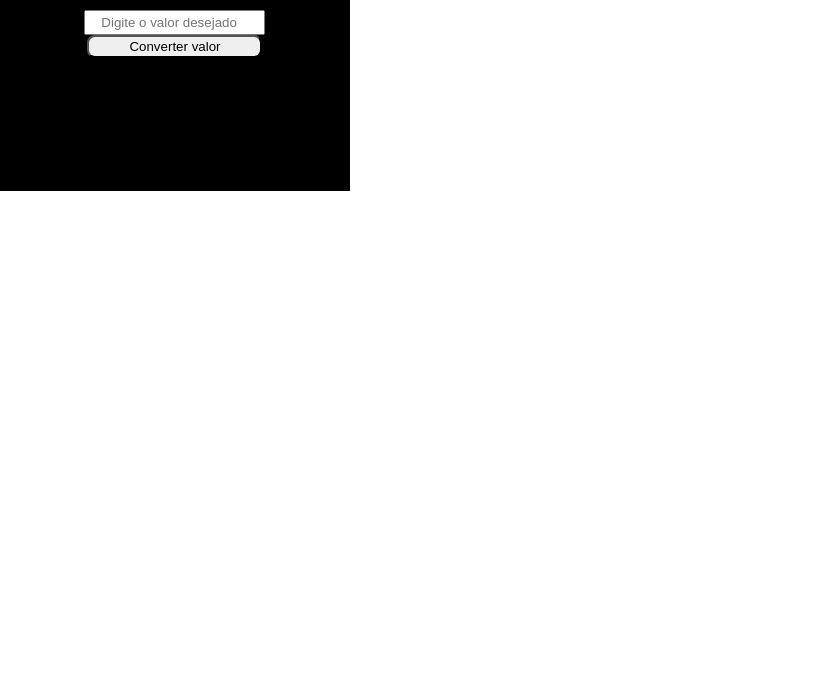
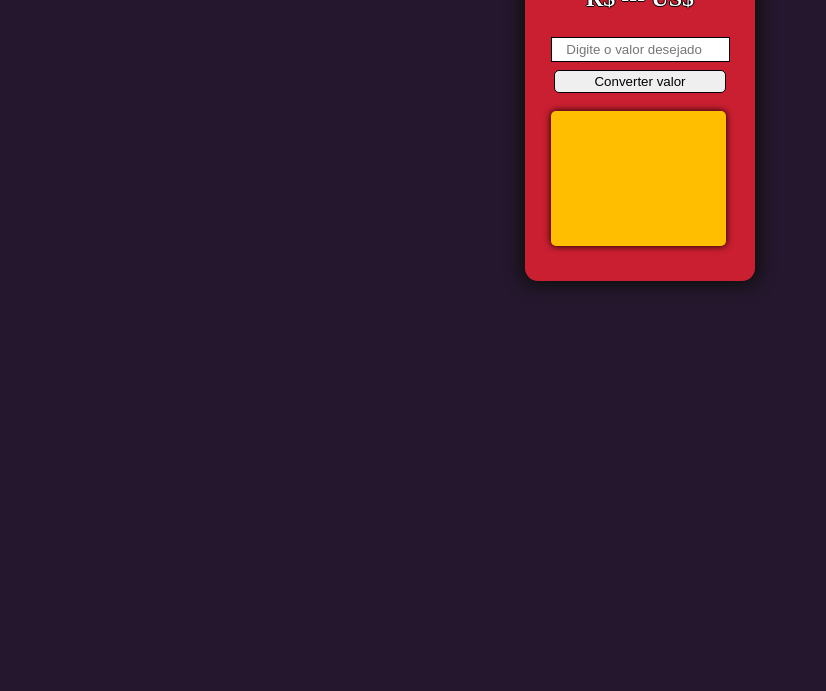
Before and after one commit to thiagO031/Conversor-Dinheiro, a plain HTML site: page index.html in a window 1280 px wide. Shown: the part 109-800 px from the top of the page, without its empty margins (0-826 px from the left). Drawn offline with Linux system fonts and the light colour scheme.

Commit message:
projeto completo

```diff
--- a/index.html
+++ b/index.html
@@ -15,8 +15,9 @@
         <div class="container">
             <!-- <img src="./img/tezos-VhWoA_flio8-unsplash.jpg" alt=""> -->
             <div class="conteudo-1">
-                <h1>Conversor de dinheiro</h1>
-                <h2>R$ - US$</h2>
+                <h1>Conversor</h1>
+                <h1>de moeda</h1>
+                <h2>R$ --- US$</h2>
             </div>
 
             <div class="conteudo-2">
@@ -29,7 +30,6 @@
             </div>
         </div>
 
-
     </main>
 
     <script src="script.js"></script>
--- a/script.js
+++ b/script.js
@@ -4,7 +4,7 @@ function converter(){
 
     let conv = Number(b_number * 5)
 
-    let desc = "O valor convertido é US$ " + conv
+    let desc = "O valor convertido é: " + "US$" + conv
     // let desc = "R$ " + b_number + "  ->>  US$ " + conv
 
     r.innerHTML = desc
--- a/style.css
+++ b/style.css
@@ -4,7 +4,11 @@
     box-sizing: border-box;
 }
 
-
+body{
+    display: flex;
+    justify-content: center;
+    background-color: #25182E;
+}
 
 main{
 
@@ -14,12 +18,15 @@ main{
 
     text-align: center;
 
-    background-color: black;
+    background-color: #CA1F30;
     color: white;
+    border-radius: 13px;
+    /* border: 1px solid #FFBE00; */
+    box-shadow: 0 0 1em 5px rgb(15, 15, 15) ;
 
     position: relative;
-    width: 350px;
-    height: 300px;
+    width: 230px;
+    height: 390px;
 }
 
 main img{
@@ -30,18 +37,38 @@ main img{
 
 .conteudo-1{
     padding-top: 20px;
+    text-shadow: -1px 0 black, 0 1px black, 1px 0 black, 0 -1px black;;
 }
 
 .conteudo-2{
-    padding-top: 35px;
+    padding-top: 25px;
 }
 
 #btn-number{
     height: 25px;
+    border: 1px solid black;
 }
 
 #btn{
+    width: 172px;
+    height: 23px;
+    margin-top: 8px;
+
+    border: 1px solid black;
+    border-radius: 5px;
+    cursor: pointer;
+}
+
+#res{
+    background-color: #ffbe00;
+    color: #25182E;
+    font-size: x-large;
+    border-radius: 5px;
+    /* border: 1px solid black; */
+    box-shadow: 0 0 0.3em black;
+
     width: 175px;
-    height: 23px;
-    border-radius: 8px;
+    height: 135px;
+    padding-top: 23px;
+    position: absolute;
 }
```
Also changed, not shown: 1 other file.
